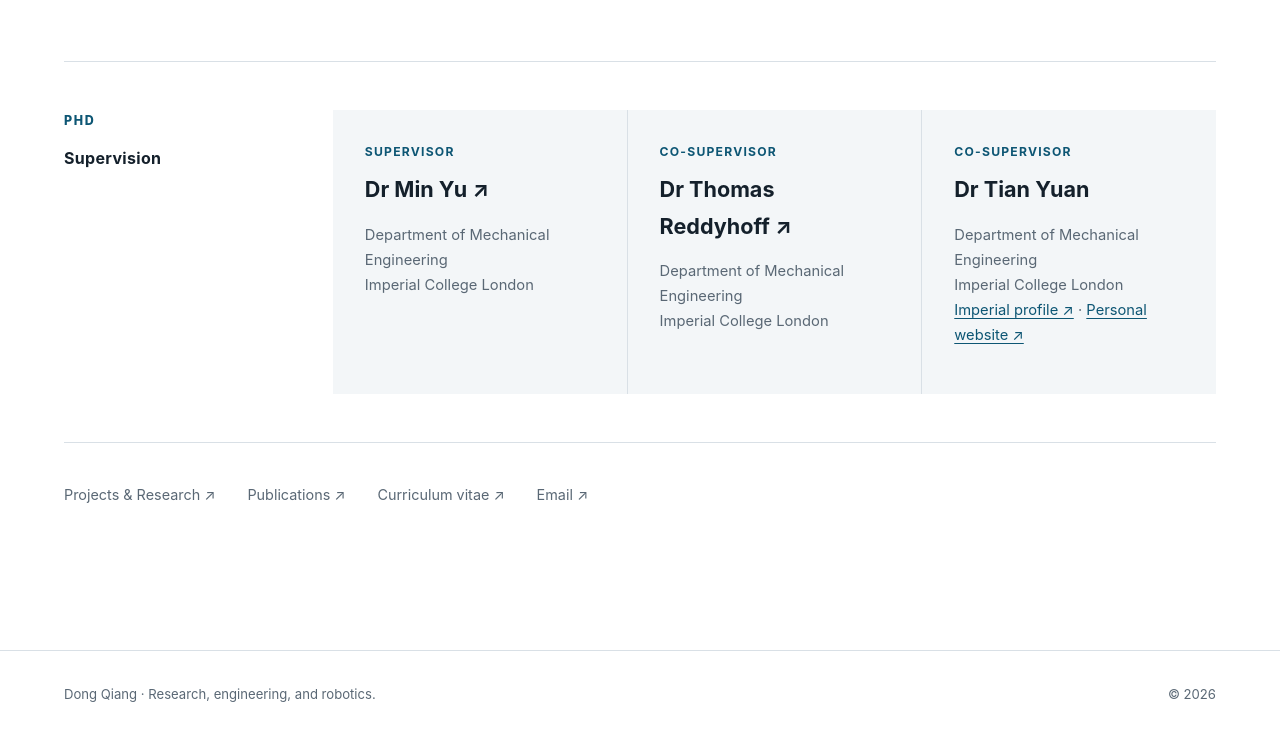
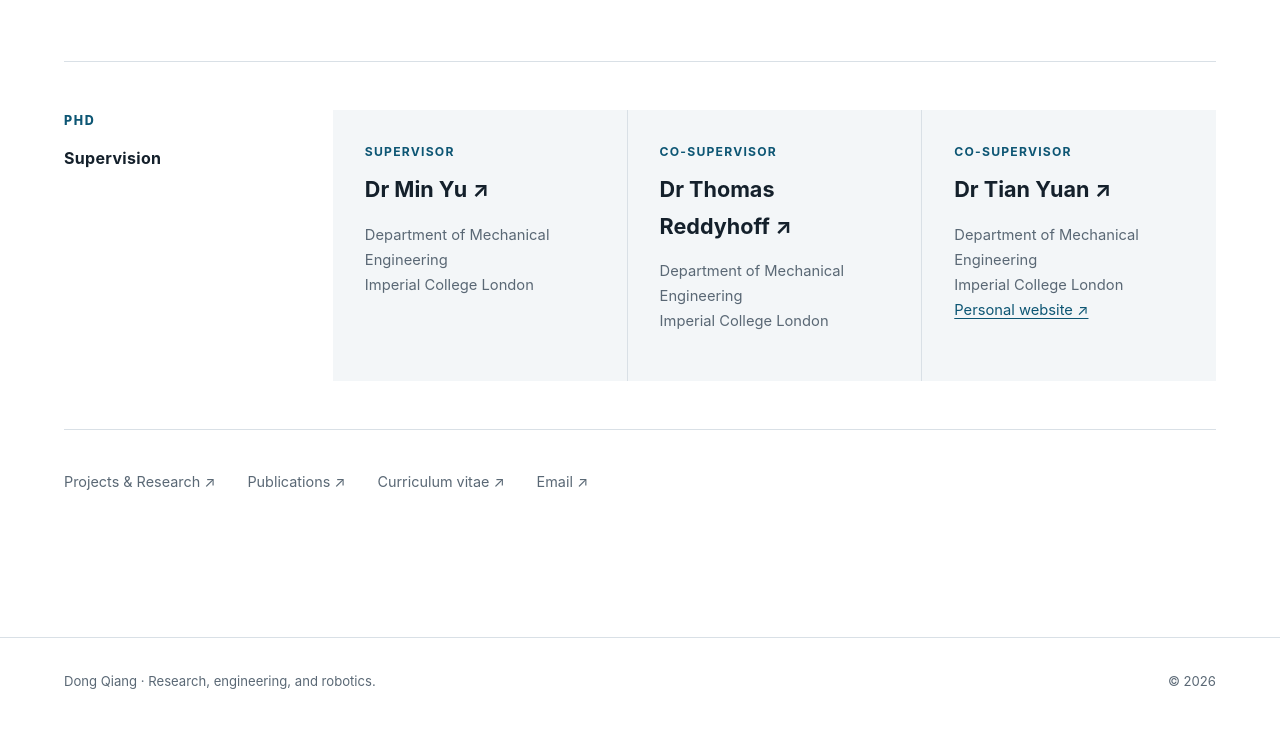
Before and after one commit to JohnQiangDong/dongqiang-website, an Astro site: page /about in a window 1280 px wide. Shown: the part 896-1634 px from the top of the page. Built offline with nearby package versions, Linux system fonts and the light colour scheme; Astro itself is replaced by a stand-in of ours.

Commit message:
Align co-supervisor formatting

```diff
--- a/src/i18n/zh.ts
+++ b/src/i18n/zh.ts
@@ -99,7 +99,6 @@ export const zhTranslations: Record<string, string> = {
   'Co-supervisor': '联合导师',
   'Co-supervisor:': '联合导师：',
   'Co-supervisors:': '联合导师：',
-  'Dr Tian Yuan': 'Tian Yuan 博士',
   'Imperial profile ↗': '帝国理工个人简介 ↗',
   'Personal website ↗': '个人网站 ↗',
   'Department of Mechanical Engineering': '机械工程系',
--- a/src/layouts/BaseLayout.astro
+++ b/src/layouts/BaseLayout.astro
@@ -79,7 +79,6 @@ const canonicalUrl = new URL(Astro.url.pathname, Astro.site);
               .replace('Back to projects', '返回项目列表')
               .replace('Co-supervisors:', '联合导师：')
               .replace('Co-supervisor:', '联合导师：')
-              .replace('Dr Tian Yuan:', 'Tian Yuan 博士：')
               .replace('Present', '至今');
           }
           return `${leading}${translated}${trailing}`;
--- a/src/pages/about.astro
+++ b/src/pages/about.astro
@@ -39,8 +39,8 @@ const tianYuanWebsite = 'https://www.tianyuanscience.com/';
         </article>
         <article>
           <p class="role">Co-supervisor</p>
-          <h3>Dr Tian Yuan</h3>
-          <p>Department of Mechanical Engineering<br />Imperial College London<br /><a href={tianYuanProfile} target="_blank" rel="noopener noreferrer">Imperial profile ↗</a> · <a href={tianYuanWebsite} target="_blank" rel="noopener noreferrer">Personal website ↗</a></p>
+          <h3><a href={tianYuanProfile} target="_blank" rel="noopener noreferrer">Dr Tian <span class="nowrap">Yuan ↗</span></a></h3>
+          <p>Department of Mechanical Engineering<br />Imperial College London<br /><a href={tianYuanWebsite} target="_blank" rel="noopener noreferrer">Personal website ↗</a></p>
         </article>
       </div>
     </section>
--- a/src/pages/cv.astro
+++ b/src/pages/cv.astro
@@ -22,7 +22,7 @@ const tianYuanWebsite = 'https://www.tianyuanscience.com/';
     </header>
 
     <section class="cv-section" aria-labelledby="education"><h2 id="education">Education</h2><div class="records">
-      <article><p class="date">Sep 2025—Present</p><div><h3>PhD in Mechanical Engineering</h3><p class="institution">Imperial College London</p><p>China Scholarship Council scholarship. Research focuses on magnetorheological haptic feedback, mechatronic systems, real-time control, and robot learning.</p><p class="supervision-line">Supervisor: <a href={minYuProfile} target="_blank" rel="noopener noreferrer">Dr Min Yu ↗</a> · Co-supervisors: <a href={thomasReddyhoffProfile} target="_blank" rel="noopener noreferrer">Dr Thomas Reddyhoff ↗</a> · Dr Tian Yuan: <a href={tianYuanProfile} target="_blank" rel="noopener noreferrer">Imperial profile ↗</a> · <a href={tianYuanWebsite} target="_blank" rel="noopener noreferrer">Personal website ↗</a></p></div></article>
+      <article><p class="date">Sep 2025—Present</p><div><h3>PhD in Mechanical Engineering</h3><p class="institution">Imperial College London</p><p>China Scholarship Council scholarship. Research focuses on magnetorheological haptic feedback, mechatronic systems, real-time control, and robot learning.</p><p class="supervision-line">Supervisor: <a href={minYuProfile} target="_blank" rel="noopener noreferrer">Dr Min Yu ↗</a> · Co-supervisors: <a href={thomasReddyhoffProfile} target="_blank" rel="noopener noreferrer">Dr Thomas Reddyhoff ↗</a> · <a href={tianYuanProfile} target="_blank" rel="noopener noreferrer">Dr Tian Yuan ↗</a> (<a href={tianYuanWebsite} target="_blank" rel="noopener noreferrer">Personal website ↗</a>)</p></div></article>
       <article><p class="date">Oct 2021—Jun 2025</p><div><h3>MEng Mechanical Engineering · First Class Honours</h3><p class="institution">Imperial College London</p><p>Coursework included robotics, machine learning, mechatronics, embedded systems, fluid mechanics, dynamics, thermodynamics, statistics, CFD, and stress analysis.</p></div></article>
     </div></section>
 
```
